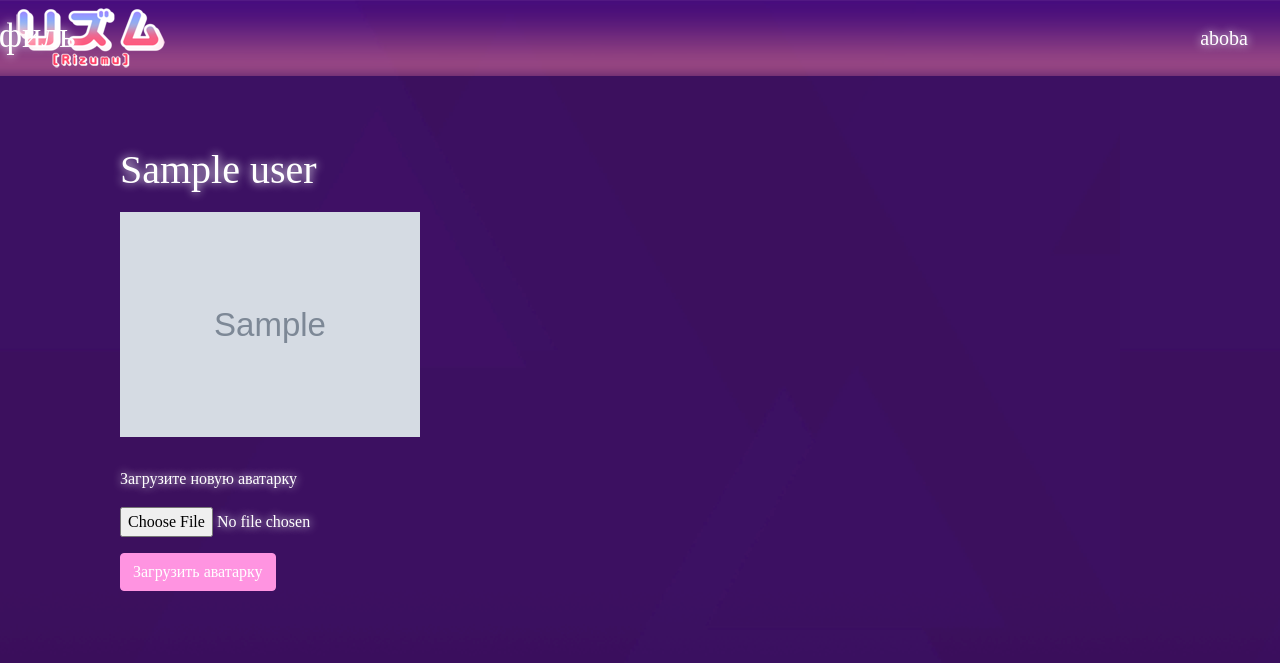
After one commit to alino4ka92/Rizumu-web, a Flask app: page /profile/1 in a window 1280 px wide. The commit adds this page. Shown: the top 663 px of the page. Run offline with Flask 2, Linux system fonts and the light colour scheme; a user stored in the database is signed in; grey boxes marked "Sample" are stand-in pictures; a database or web service that is not in the repository returns one stand-in record (values such as "Sample title"); data that the repository does not hold is empty; some libraries are stand-ins or nearby versions; some web fonts are replaced.

Commit message:
профили

```diff
--- a/data/user.py
+++ b/data/user.py
@@ -13,7 +13,8 @@ class User(SqlAlchemyBase, UserMixin, SerializerMixin):
     name = sqlalchemy.Column(sqlalchemy.String)
     email = sqlalchemy.Column(sqlalchemy.String)
     hashed_password = sqlalchemy.Column(sqlalchemy.String)
-    created_date = sqlalchemy.Column(sqlalchemy.DateTime)
+    avatar = sqlalchemy.Column(sqlalchemy.String, default="default.png")
+    created_date = sqlalchemy.Column(sqlalchemy.DateTime, default=datetime.datetime.now())
 
     def set_password(self, password):
         self.hashed_password = generate_password_hash(password)
--- /dev/null
+++ b/data/user_parser.py
@@ -0,0 +1,6 @@
+from flask_restful import reqparse
+parser = reqparse.RequestParser()
+parser.add_argument('name')
+parser.add_argument('email')
+parser.add_argument('created_date')
+parser.add_argument('avatar')
--- a/forms/user.py
+++ b/forms/user.py
@@ -9,7 +9,7 @@ class RegisterForm(FlaskForm):
     password = PasswordField('Пароль', validators=[DataRequired()])
     password_again = PasswordField('Повторите пароль', validators=[DataRequired()])
     name = StringField('Имя пользователя', validators=[DataRequired()])
-    submit = SubmitField('Войти')
+    submit = SubmitField('Зарегистрироваться')
 
 class LoginForm(FlaskForm):
     email = EmailField('Почта', validators=[DataRequired()])
--- a/main.py
+++ b/main.py
@@ -3,16 +3,24 @@ from data.user import User
 from data import db_session
 from flask import Flask, url_for, render_template, request, redirect, jsonify
 from werkzeug.security import generate_password_hash, check_password_hash
-from flask_login import LoginManager, login_required, logout_user, login_user
+from flask_login import LoginManager, login_required, logout_user, login_user, current_user
 import flask
 from flask import make_response, request
 from flask_restful import reqparse, abort, Api, Resource
 from forms.user import RegisterForm, LoginForm
-
+from requests import get, post, delete
+from data.user_resources import UserResource, UserListResource
 app = Flask(__name__)
+blueprint = flask.Blueprint(
+    'news_api',
+    __name__,
+    template_folder='templates'
+)
 app.config['SECRET_KEY'] = 'yandexlyceum_secret_key'
 login_manager = LoginManager()
 login_manager.init_app(app)
+api = Api(app)
+
 
 
 @login_manager.user_loader
@@ -77,9 +85,37 @@ def login():
                                form=form)
     return render_template('login.html', title='Авторизация', form=form)
 
+@blueprint.route('/api/change_avatar/<int:user_id>')
+def change_avatar(user_id):
+    if current_user['id'] != user_id:
+        return render_template('404.html', message='Пользователь не залогинен')
+
+
+@app.route('/profile/<int:user_id>', methods=['GET', 'POST'])
+def profile(user_id):
+    if request.method == 'GET':
+        ans = get(f"http://127.0.0.1:8080/api/user/{user_id}").json()
+        try:
+            user = ans['user']
+        except Exception:
+            return render_template("404.html", message=ans['message'])
+        return render_template("profile.html", user=user)
+    elif request.method == 'POST':
+        f = request.files['file']
+        f.save(f'static/img/avatars/{user_id}.png')
+        sess = db_session.create_session()
+        user = sess.query(User).filter(User.id==user_id).all()[0]
+        user.avatar = f'{user_id}.png'
+        sess.commit()
+        print(user)
+        return redirect(f'/profile/{user_id}')
 
 def main():
+
     db_session.global_init("db/rizumu.db")
+    app.register_blueprint(blueprint)
+    api.add_resource(UserResource, '/api/user/<int:user_id>')
+    api.add_resource(UserListResource, '/api/user')
     app.run(host='127.0.0.1', port=8080)
 
 
--- a/static/css/body.css
+++ b/static/css/body.css
@@ -27,6 +27,21 @@ body {
     text-decoration: none;
     color: #ffffff;
 }
+
+.username-button {
+    text-shadow: 0px 0px 10px white;
+    background-color: transparent;
+    border: 0;
+    padding: 0;
+    outline:none;
+    color: #ffffff;
+    font-size: 36px;
+    font-family: CorpRound;
+}
+.username-button:hover {
+    text-decoration: none;
+    color: #ffffff;
+}
 .register-btn{
     font-family: CorpRound;
     position: absolute;
@@ -38,6 +53,11 @@ body {
     position: absolute;
     top: 2pt;
     right: 210pt;
+}
+
+.default-button {
+    font-family: CorpRound;
+
 }
 .logo-button {
     background-image: url(/static/img/rizumu.png);
@@ -64,7 +84,32 @@ h1 {
     font-family: CorpRound;
 }
 
-p {
-    text-shadow: 0px 0px 4px white;
+h2 {
+    padding: 30px 0px 10px 0px;
+    text-shadow: 0px 0px 10px white;
+    color: #ffffff;
     font-family: CorpRound;
 }
+h3 {
+    padding: 30px 0px 10px 0px;
+    text-shadow: 0px 0px 10px white;
+    color: #ffffff;
+    font-family: CorpRound;
+}
+h4 {
+    padding: 30px 0px 10px 0px;
+    text-shadow: 0px 0px 10px white;
+    color: #ffffff;
+    font-family: CorpRound;
+}
+h5 {
+    padding: 30px 0px 10px 0px;
+    text-shadow: 0px 0px 10px white;
+    color: #ffffff;
+    font-family: CorpRound;
+}
+p {
+    text-shadow: 0px 0px 10px white;
+    color: #ffffff;
+    font-family: CorpRound;
+}
--- /dev/null
+++ b/templates/404.html
@@ -0,0 +1,6 @@
+{% extends "base.html" %}
+
+{% block content %}
+    <h1>Произошла ошибка...</h1>
+    <h4>{{message}}</h4>
+{% endblock %}
--- a/templates/base.html
+++ b/templates/base.html
@@ -17,9 +17,9 @@
         <a class="logo-button alter-button" href="/index"></a>
         <a class="maps-button alter-button" href="/index">Карты</a>
         <a class="friend-button alter-button" href="/index">Друзья</a>
-        <a class="profile-button alter-button" href="/index">Профиль</a>
+        <a class="profile-button alter-button" href="/profile/{{current_user.id}}">Профиль</a>
         {% if current_user.is_authenticated %}
-        <a class="navbar-brand" href="/logout">{{ current_user.name }}</a>
+        <a class="navbar-brand username-button" href="/profile/{{current_user.id}}">{{ current_user.name }}</a>
         {% else %}
         <p>
             <a class="btn btn-primary register-btn" href="/register"
--- /dev/null
+++ b/templates/profile.html
@@ -0,0 +1,22 @@
+{% extends "base.html" %}
+
+{% block content %}
+    <div>
+        <h1> {{user.name}} </h1>
+        <img src="/static/img/avatars/{{user.avatar}}" style="width:300px;">
+        {% if current_user.is_authenticated %}
+            {% if current_user.id == user.id %}
+                <form method="post" enctype="multipart/form-data">
+                   <div class="form-group" style="padding: 30px 10px 0px 0px">
+                        <p> Загрузите новую аватарку</p>
+                        <input type="file" class="form-control-file" id="photo" name="file" style="color:#fff;
+                        text-shadow: 0px 0px 10px white;color: #ffffff; font-family: CorpRound;">
+                    </div>
+                    <button type="submit" class="btn btn-primary default-button" style="background-color: #ff94e1; border-color: #ff94e1;">Загрузить аватарку</button>
+                </form>
+            {% endif %}
+        {% endif %}
+    </div>
+
+
+{% endblock %}
```
Also changed, not shown: data/user_resources.py (added, +52 -0 lines), db/rizumu.db.
